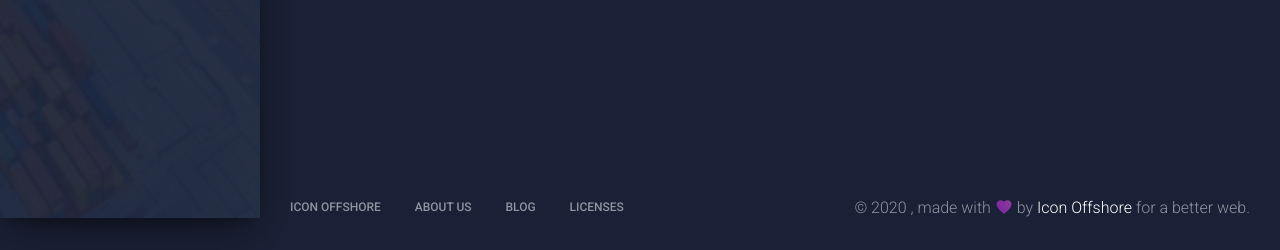
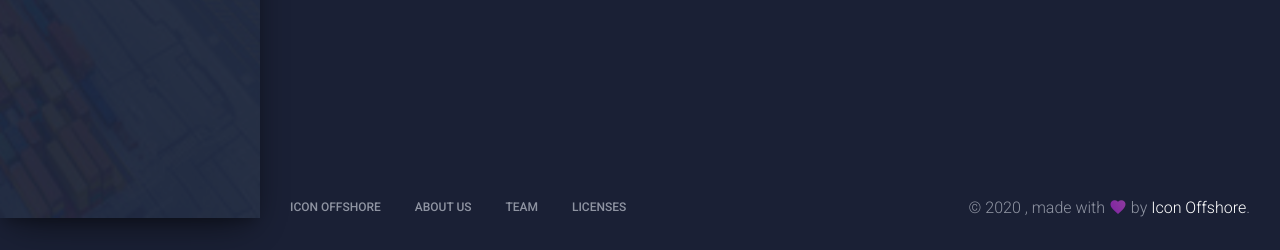
Before and after one commit to gunbladeii/iconoffshore-project, a PHP site: page /user.php in a window 1280 px wide. Shown: the part 582-832 px from the top of the page. Run offline with PHP 8.4, Linux system fonts and the light colour scheme; some libraries are stand-ins or nearby versions.

Commit message:
Initial commit

```diff
--- a/user.php
+++ b/user.php
@@ -240,22 +240,22 @@
           <nav class="float-left">
             <ul>
               <li>
-                <a href="https://www.creative-tim.com">
+                <a href="https://iconvessel.com/icon">
                   Icon Offshore
                 </a>
               </li>
               <li>
-                <a href="https://creative-tim.com/presentation">
+                <a href="https://iconvessel.com/icon">
                   About Us
                 </a>
               </li>
               <li>
-                <a href="http://blog.creative-tim.com">
-                  Blog
+                <a href="https://iconvessel.com/icon">
+                  Team
                 </a>
               </li>
               <li>
-                <a href="https://www.creative-tim.com/license">
+                <a href="https://iconvessel.com/icon">
                   Licenses
                 </a>
               </li>
@@ -263,7 +263,7 @@
           </nav>
           <div class="copyright float-right" id="date">
             , made with <i class="material-icons">favorite</i> by
-            <a href="https://www.creative-tim.com" target="_blank">Icon Offshore</a> for a better web.
+            <a href="https://iconvessel.com/icon" target="_blank">Icon Offshore</a>.
           </div>
         </div>
       </footer>
```
Also changed, not shown: dashboard.php (+7 -7 lines).
